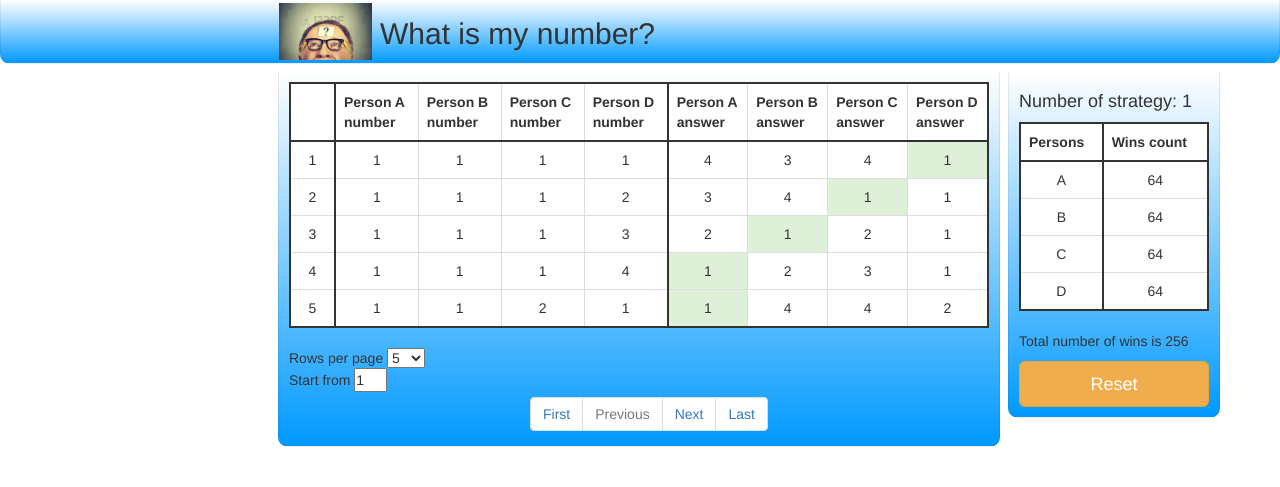
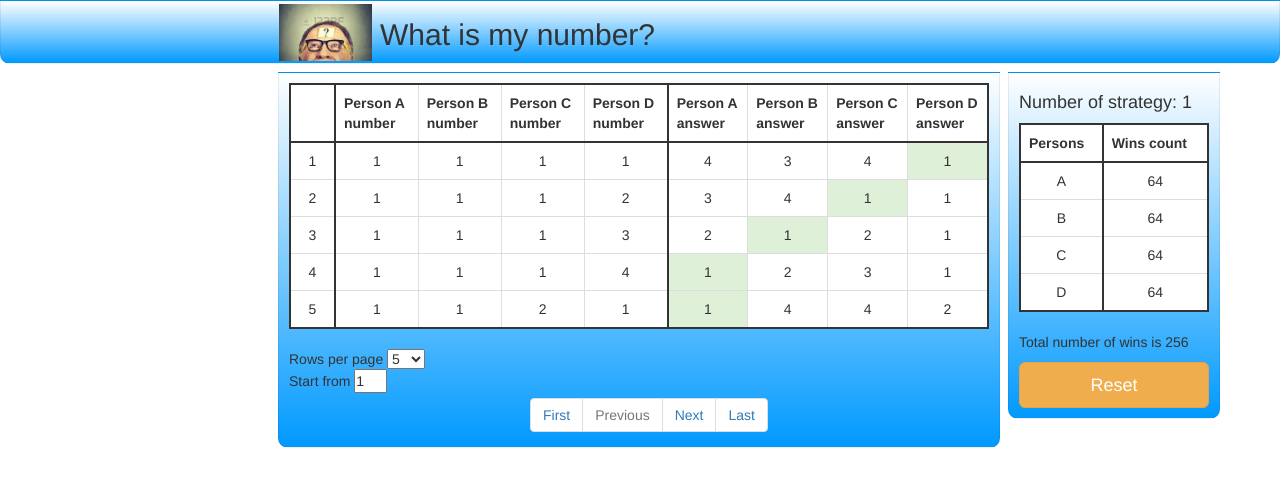
Before and after one commit to RSmetanyuk/myapp, a PHP site: page / in a window 1280 px wide. Shown: the top 487 px of the page. Run offline with PHP 8.4, Linux system fonts and the light colour scheme.

Commit message:
#32. Added top border to blocks.

```diff
--- a/css/style.css
+++ b/css/style.css
@@ -19,7 +19,7 @@
 .right-sidebar {
 	background: -webkit-linear-gradient(top, #fff, #0099ff);
 	border: solid rgba(0, 0, 0, 0.07);
-	border-width: 0px 1px 1px 1px;
+	border-width: 1px;
 	border-radius: 0 0 10px 10px;
 	margin-top: 8px;
 	padding: 10px;
@@ -28,7 +28,7 @@
 .header {
 	background: -webkit-linear-gradient(top, #fff, #0099ff);
 	border: solid rgba(0, 0, 0, 0.07);
-	border-width: 0px 1px 1px 1px;
+	border-width: 1px;
 	border-radius: 0 0 10px 10px;
 	font-size: 25px;
 	text-align: center;
```
